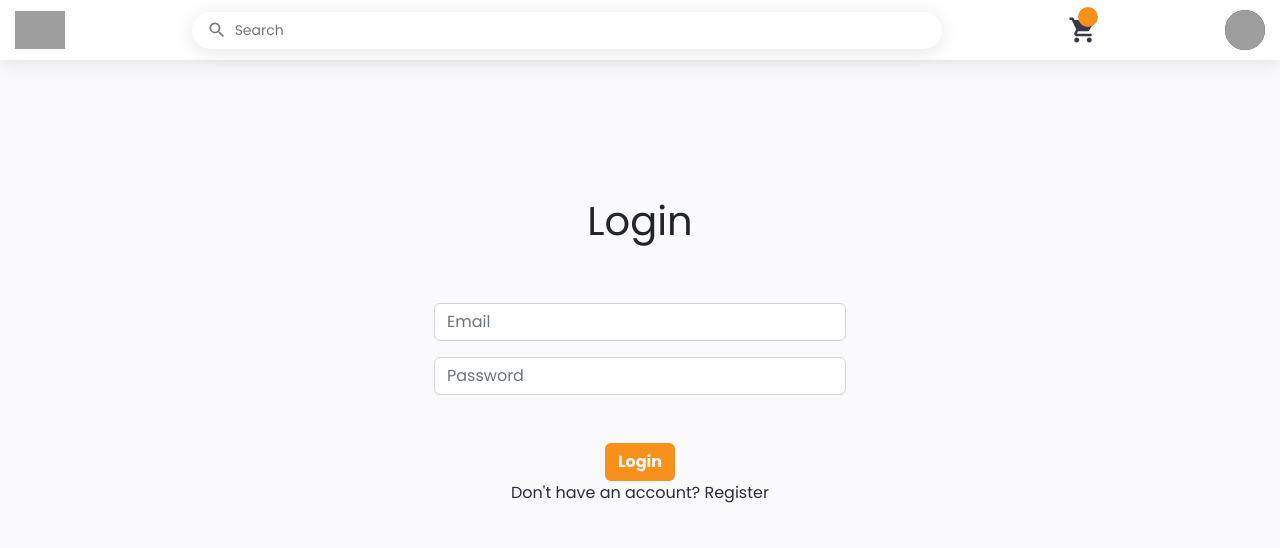
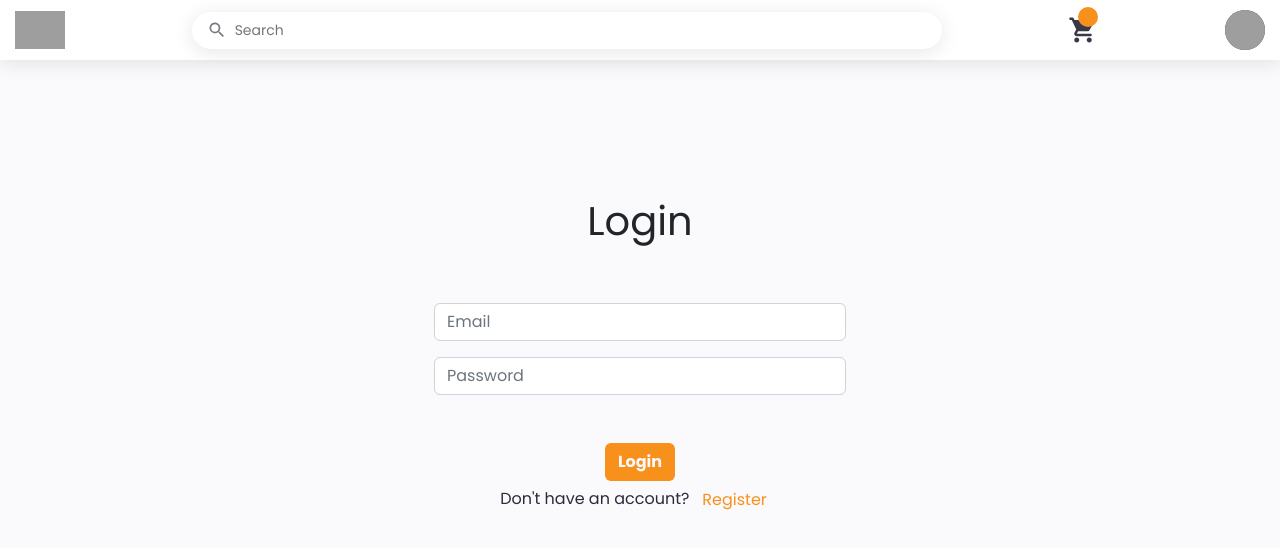
Before and after one commit to thisisnadya/react-food-delivery, a React (Create React App) app: page /login in a window 1280 px wide. Shown: the top 548 px of the page. Built offline with nearby package versions, Linux system fonts and the light colour scheme; grey boxes are pictures that could not be loaded.

Commit message:
install packages dependencies & add navigate

```diff
--- a/src/App.css
+++ b/src/App.css
@@ -878,6 +878,14 @@ main {
   color: #f8901c;
 }
 
+.btn-navigate {
+  color: #fa901c;
+}
+
+.btn-navigate:hover {
+  color: #787a84;
+}
+
 @media screen and (min-width: 650px) {
   .rowContainer {
     justify-content: space-between;
--- a/src/components/LoginForm.jsx
+++ b/src/components/LoginForm.jsx
@@ -1,6 +1,12 @@
 import React from "react";
+import { useNavigate } from "react-router-dom";
 
 function LoginForm() {
+  const navigate = useNavigate();
+  const register = () => {
+    navigate("/register");
+  };
+
   return (
     <form className="form">
       <div className="mb-3">
@@ -15,7 +21,12 @@ function LoginForm() {
       </div>
       <div className="mb-3 mt-5 text-center">
         <button className="btn btn-custom">Login</button>
-        <p>Don't have an account? Register</p>
+        <p>
+          Don't have an account?
+          <button className="btn btn-navigate" onClick={register}>
+            Register
+          </button>
+        </p>
       </div>
     </form>
   );
--- a/src/components/RegisterForm.jsx
+++ b/src/components/RegisterForm.jsx
@@ -1,6 +1,11 @@
 import React from "react";
+import { useNavigate } from "react-router-dom";
 
 function RegisterForm() {
+  const navigate = useNavigate();
+  const login = () => {
+    navigate("/login");
+  };
   return (
     <form className="form">
       <div className="mb-3">
@@ -18,7 +23,12 @@ function RegisterForm() {
       </div>
       <div className="mb-3 mt-5 text-center">
         <button className="btn btn-custom">Register</button>
-        <p>Already have an account? Login</p>
+        <p>
+          Already have an account?
+          <button className="btn btn-navigate" onClick={login}>
+            Login
+          </button>
+        </p>
       </div>
     </form>
   );
```
Also changed, not shown: package.json (+8 -0 lines), 1 other file (tests, documents, lock files or other folders).
